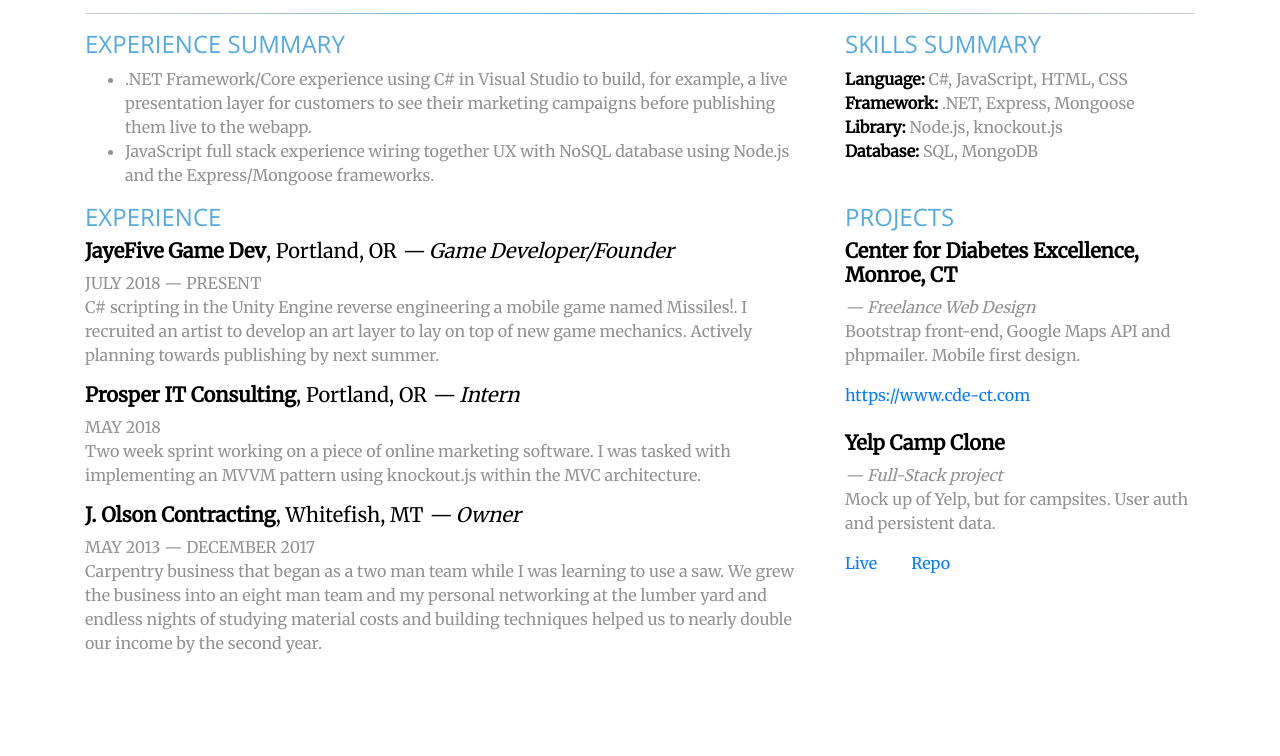
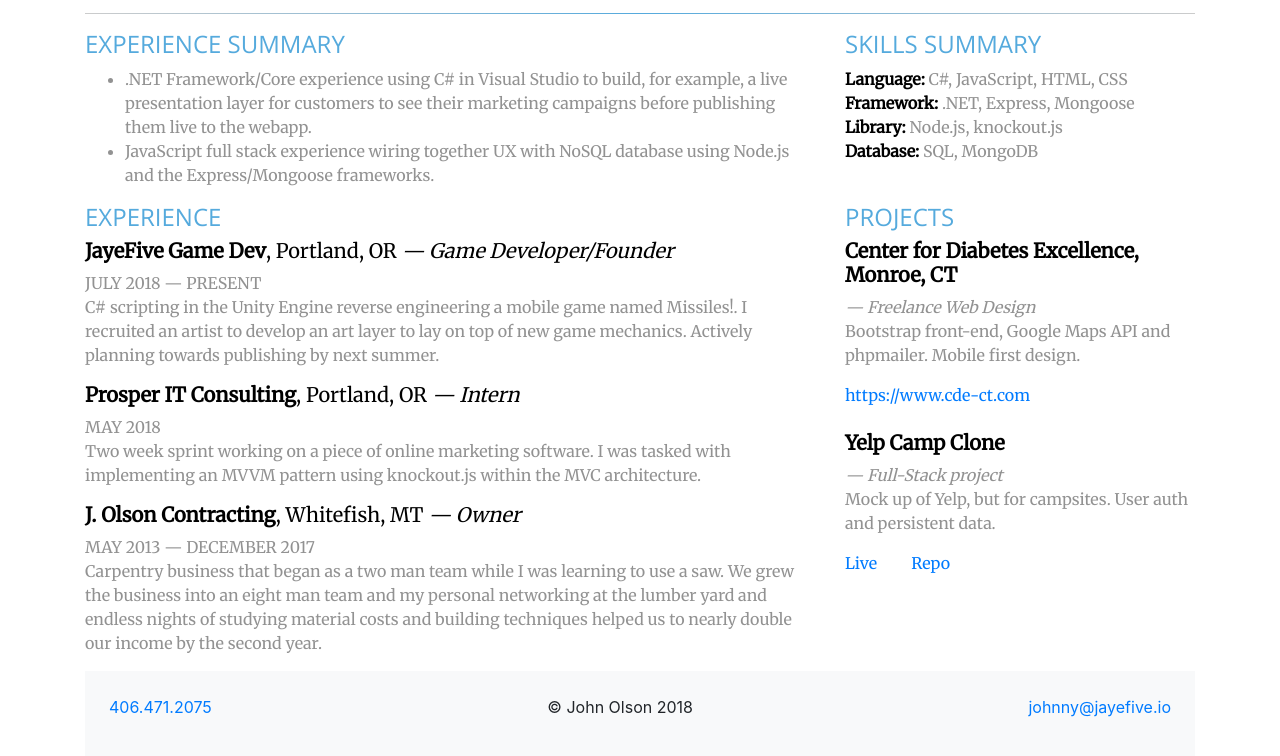
Before and after one commit to JayeFive/jayefive-dot-io-december-2018, a plain HTML site: page index.html in a window 1280 px wide. Shown: the part 286-1042 px from the top of the page. Before the commit the page ends 957 px from the top, so only its background shows below. Drawn offline with nearby package versions, Linux system fonts and the light colour scheme.

Commit message:
add footer

```diff
--- a/index.html
+++ b/index.html
@@ -128,9 +128,15 @@
           </section>
         </div>
       </div>
-
     </main>
 
+    <footer>
+      <div class="d-flex p-4 flex-row bg-light justify-content-between">
+        <a href="tel:+1-406-471-2075">406.471.2075</a>
+        <p>&copy John Olson 2018</p>
+        <a href="mailto:johnny@jayefive.io">johnny@jayefive.io</a>
+      </div>
+    </footer>
 
 
 
```
